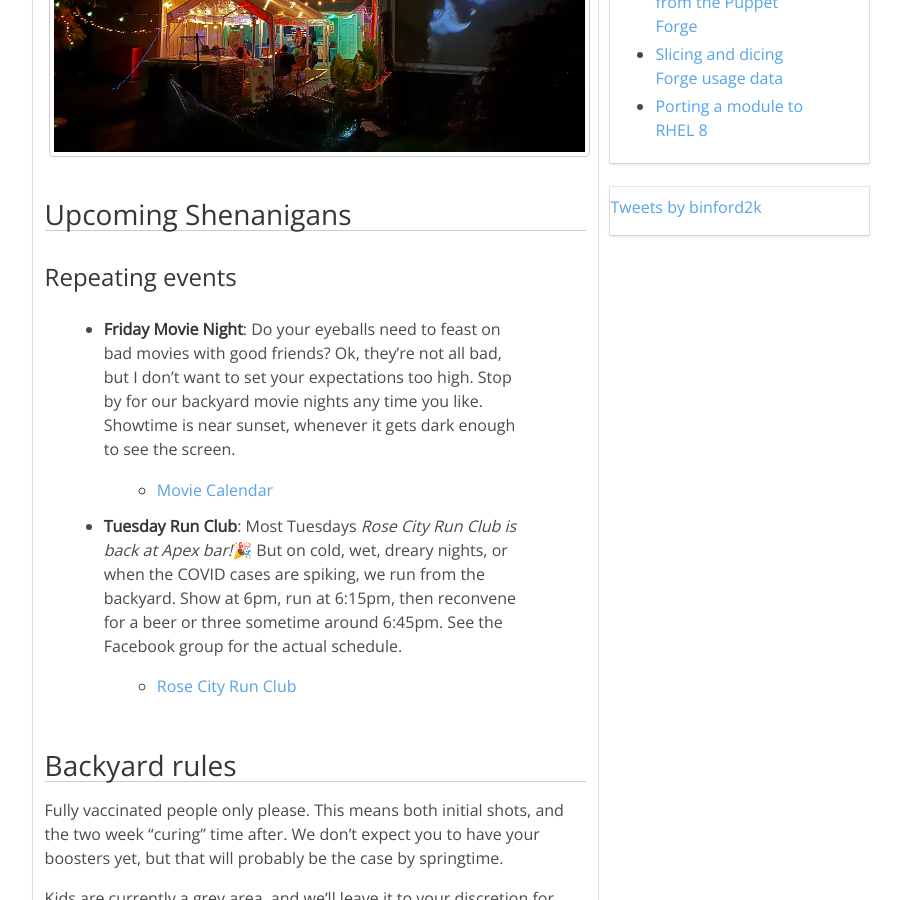
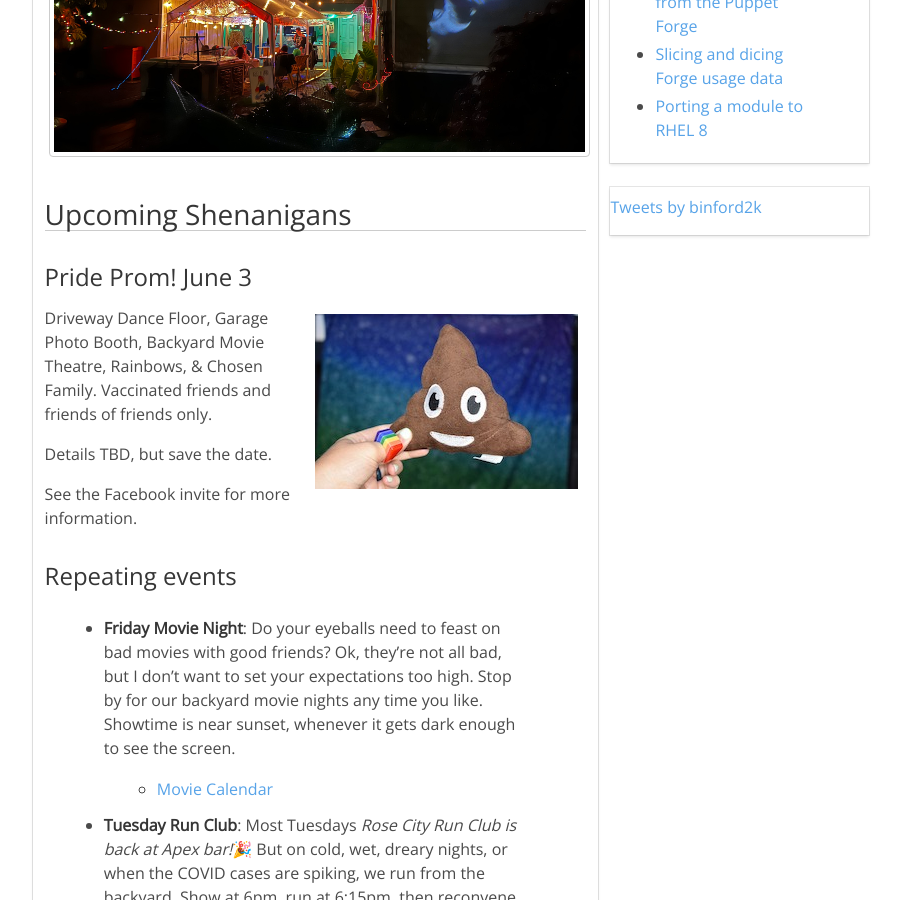
Before and after one commit to binford2k/binford2k.com, a Jekyll site: the page built from backyard.md, in a window 1280 px wide and 900 px high, scrolled down 569 px. Shown: the whole window, without its empty margins (183-1084 px from the left). Built offline with Jekyll 4.4.1, drawn with Linux system fonts in a browser that asks for light colours; comment, search, counter and statistics services are not loaded.

Commit message:
pride prom

```diff
--- a/backyard.md
+++ b/backyard.md
@@ -15,6 +15,17 @@ invited to bring your own to add to the collective.
 
 
 ## Upcoming Shenanigans
+
+### Pride Prom! June 3
+
+ <img style="float: right; border: none;" src="/assets/images/pride_prom.jpg" />
+
+Driveway Dance Floor, Garage Photo Booth, Backyard Movie Theatre, Rainbows, & Chosen Family.
+Vaccinated friends and friends of friends only.
+
+Details TBD, but save the date.
+
+See the Facebook invite for more information.
 
 
 ### Repeating events
```
Also changed, not shown: assets/images/pride_prom.jpg (added).
